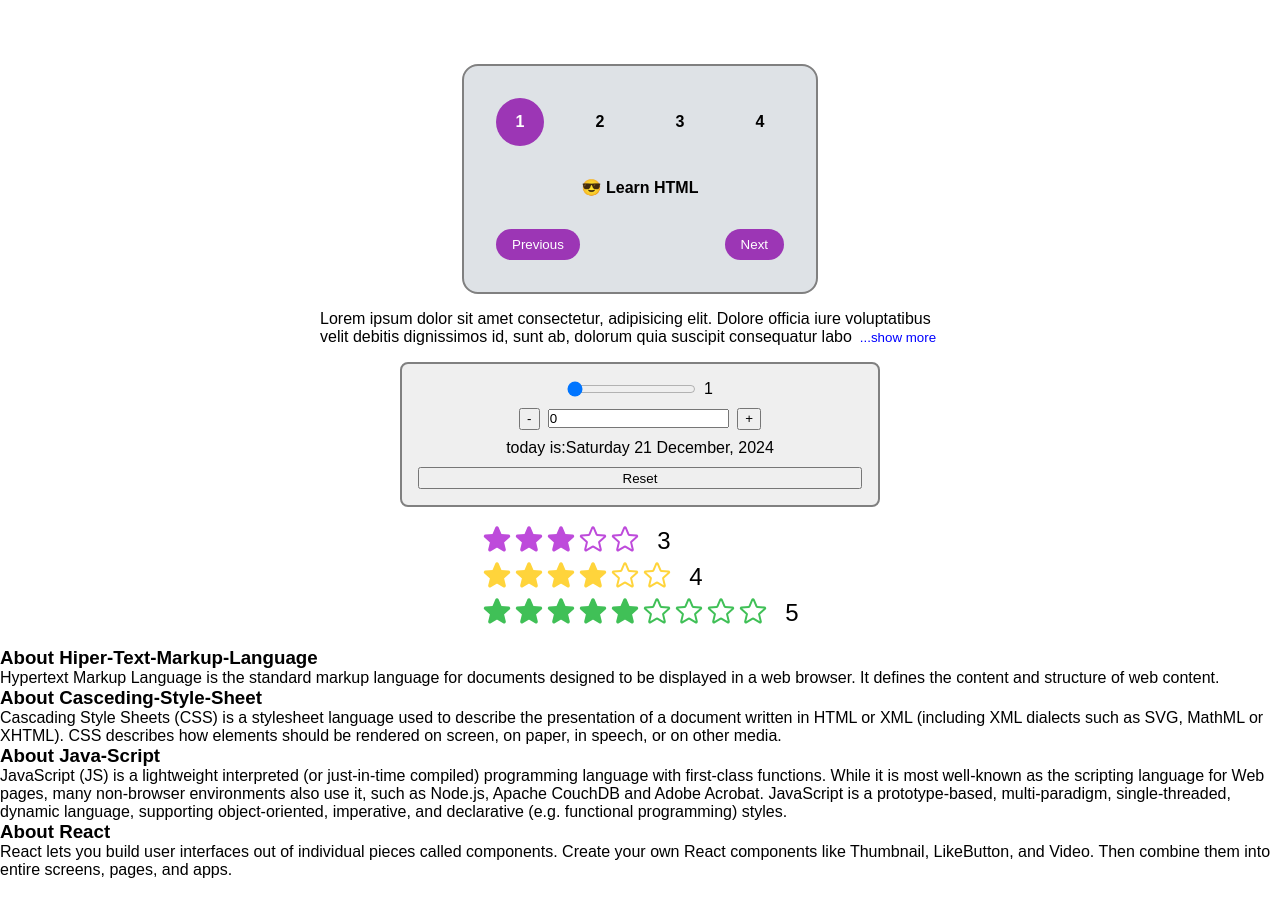
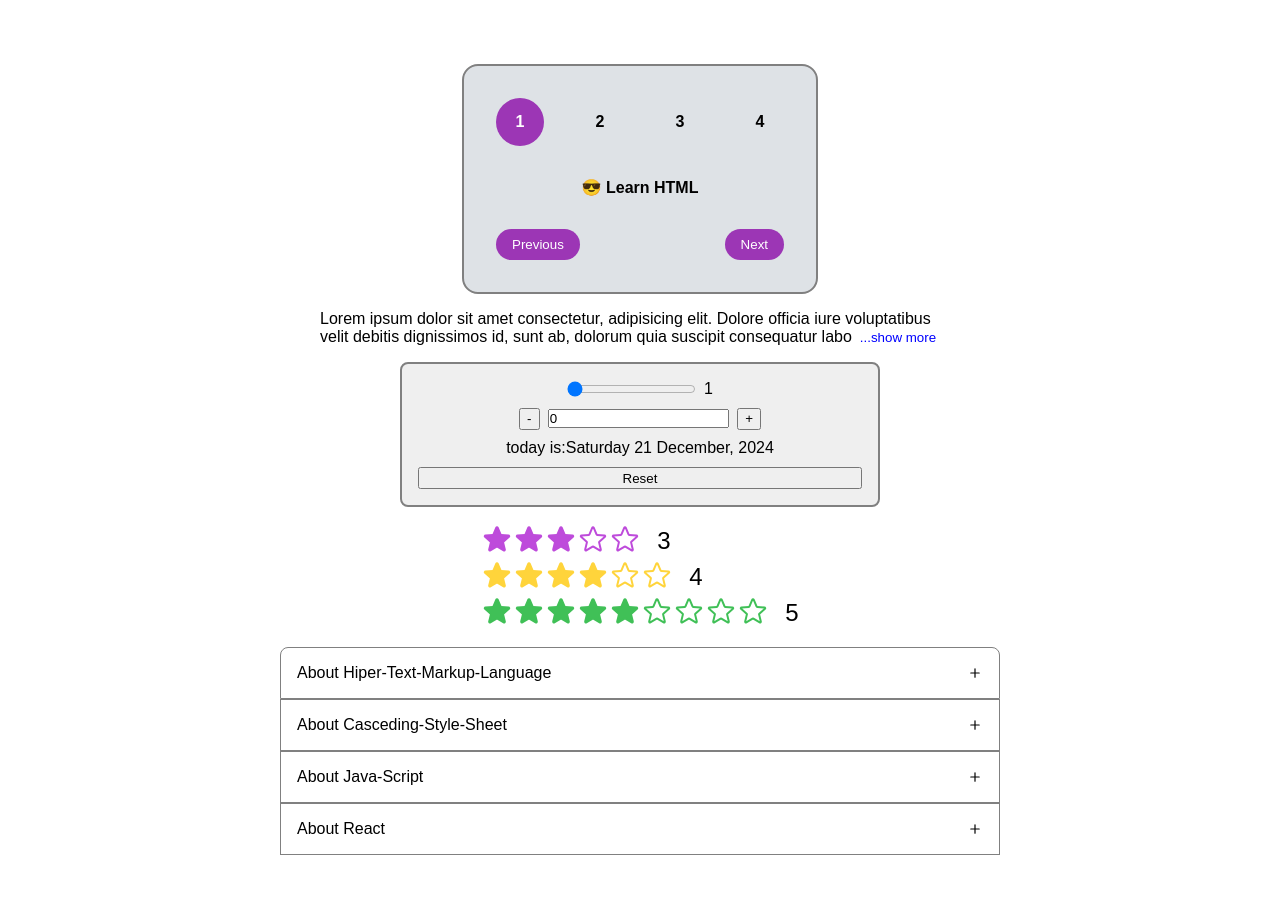
Before and after one commit to HarshlataGajbhiye/mini-react-project, a React (Vite) app: page / in a window 1280 px wide. Shown: the top 916 px of the page. Built offline with nearby package versions, Linux system fonts and the light colour scheme.

Commit message:
Accordion project done

```diff
--- a/package.json
+++ b/package.json
@@ -11,7 +11,8 @@
   },
   "dependencies": {
     "react": "^18.3.1",
-    "react-dom": "^18.3.1"
+    "react-dom": "^18.3.1",
+    "react-icons": "^5.4.0"
   },
   "devDependencies": {
     "@eslint/js": "^9.17.0",
--- a/src/components/Accordion.jsx
+++ b/src/components/Accordion.jsx
@@ -1,18 +1,36 @@
 import { useState } from "react";
 import styles from "../style/Accordion.module.css";
+import { HiMiniMinus, HiMiniPlus } from "react-icons/hi2";
 
 function Accordion(props) {
+    // App.jsx main hai  parent hai jiski propertity ko child me access kar rahe hai or props ke throw kar sakte hai
     const { content, color } = props;
 
-    const [open, setOpen] = useState(false);
+    const [open, setOpen] = useState(null);
+
+    //open == null > all closed
+    //open == 1 > 1sth row is opend
+    // isOpend= open ===index
+
+    // curr index
+    // 1    1  = null
+    // 1    2  = 2
+
+    function handleClick(index) {
+        setOpen((currState) => (currState === index ? null : index));
+    }
 
     return (
-        <div>
+        <div className={styles.container}>
             {content.map(function (content, index) {
                 return (
                     <Row
+                        // value is pass
                         title={content.title}
                         details={content.details}
+                        handleClick={handleClick}
+                        index={index}
+                        isOpen={open === index}
                         key={index}
                     />
                 );
@@ -21,11 +39,17 @@
     );
 }
 function Row(props) {
-    const { title, details } = props;
+    const { title, details, handleClick, index, isOpen } = props;
+    //receive kiya hai title and details
     return (
-        <div>
-            <h3>{title}</h3>
-            <p>{details}</p>
+        <div className={styles.row}>
+            <h3 onClick={() => handleClick(index)} className={styles.title}>
+                <span>
+                    {title}
+                    {isOpen ? <HiMiniMinus /> : <HiMiniPlus />}
+                </span>
+            </h3>
+            {isOpen && <p className={styles.details}>{details}</p>}
         </div>
     );
 }
--- a/src/style/Accordion.module.css
+++ b/src/style/Accordion.module.css
@@ -0,0 +1,50 @@
+.container {
+    width: 45rem;
+    border-radius: 0.5rem;
+    overflow: none;
+}
+
+.container .row:first-child > h3 {
+    border-radius: 0.5rem 0.5rem 0 0;
+}
+
+.container .row:last-child > p {
+    border-radius: 0 0 0.5rem 0.5rem;
+    border-bottom: 1px solid grey;
+}
+
+.title {
+    padding: 1rem;
+    border: 1px solid grey;
+    font-weight: normal;
+    font-size: 1rem;
+}
+
+.details {
+    padding: 1rem;
+    border-left: 1px solid grey;
+    border-right: 1px solid grey;
+}
+
+.hide {
+    display: none;
+}
+
+.row h3 {
+    cursor: pointer;
+    transition: all 0.2s;
+}
+
+.row h3:hover {
+    background-color: rgba(128, 128, 128, 0.25);
+}
+
+.row h3:active {
+    background-color: rgba(128, 128, 128, 0.35);
+}
+
+.row h3 > span {
+    display: flex;
+    align-items: center;
+    justify-content: space-between;
+}
```
Also changed, not shown: 1 other file (tests, documents, lock files or other folders).
